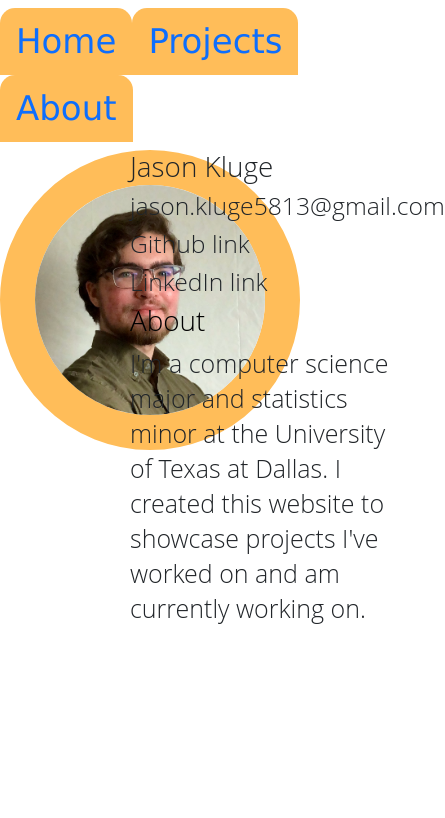
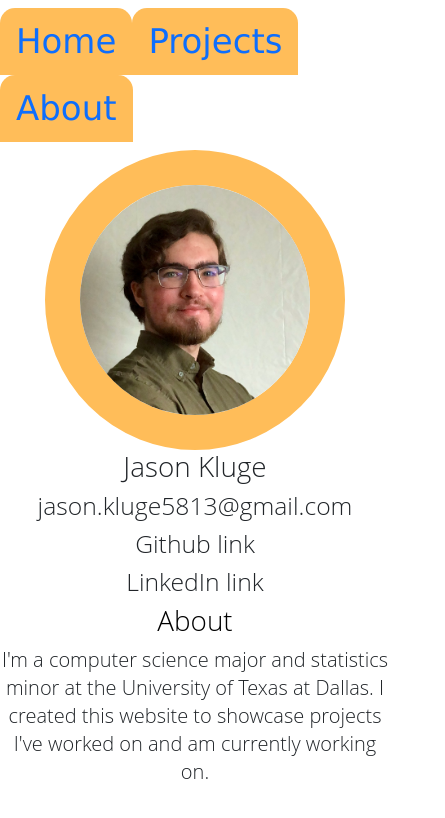
Before and after one commit to kehngid/my-app, a React (Create React App) app: page /about in a window 390 px wide. Shown: the top 818 px of the page, 445 px wide, since content can reach past the window. Built offline with nearby package versions, Linux system fonts and the light colour scheme.

Commit message:
Started adding responsivness to About page

```diff
--- a/src/App.css
+++ b/src/App.css
@@ -1,6 +1,6 @@
 .App {
   text-align: center;
-  background-color: #CDE9EB;
+  background-color: #90d0d4;
 }
 
 .App-logo {
--- a/src/App.js
+++ b/src/App.js
@@ -4,7 +4,6 @@ import Home from './Pages/Home';
 import Projects from './Pages/Projects';
 import About from './Pages/About';
 import { Route, Routes, BrowserRouter as Router } from "react-router-dom";
-
 
 function App() {
   return (
--- a/src/Pages/Home.js
+++ b/src/Pages/Home.js
@@ -1,12 +1,14 @@
 import React from 'react';
 import '../Stylesheets/Home.css';
-import '../Stylesheets/Pages.css';
+import '../Stylesheets/Responsive.css';
 
 function Home()
 {
   return (
     <div>
-        <h1 className="title">Home page</h1>
+      <body>
+        <h1 className="text">Home page</h1>
+      </body>
     </div>
   );
 }
--- a/src/Stylesheets/About.css
+++ b/src/Stylesheets/About.css
@@ -36,3 +36,47 @@
     float: left;
     width: 66.66%;
 }
+
+@media only screen and (max-width: 992px)
+{
+
+}
+
+@media only screen and (max-width: 600px)
+{
+    .column1
+    {
+        text-align: center;
+        width: 100%;
+    }
+
+    .column2 {
+        text-align: center;
+        width: 100%;
+    }
+
+    .name {
+        font-size: 40px;
+        text-align: center;
+        font-family: "Open Sans Light", sans-serif;
+    }
+
+    .links {
+        font-size: 40px;
+        text-align: center;
+        font-family: "Open Sans Light", sans-serif
+    }
+
+    .title {
+        font-size: 21px;
+        text-align: center;
+        font-family: "Open Sans Light", sans-serif;
+
+    }
+
+    .paragraph {
+        font-size: 20px;
+        text-align: center;
+        font-family: "Open Sans Light", sans-serif;
+    }
+}
--- /dev/null
+++ b/src/Stylesheets/Responsive.css
@@ -0,0 +1,23 @@
+/* Set the background color of body to tan */
+.text
+{
+    color: tan;
+}
+
+  /* On screens that are 992px or less, set the background color to blue */
+  @media screen and (max-width: 991px)
+  {
+    .text
+    {
+      color: blue;
+    }
+  }
+
+  /* On screens that are 600px or less, set the background color to olive */
+  @media screen and (max-width: 479px)
+  {
+    .text
+    {
+      color: olive;
+    }
+  }
```
